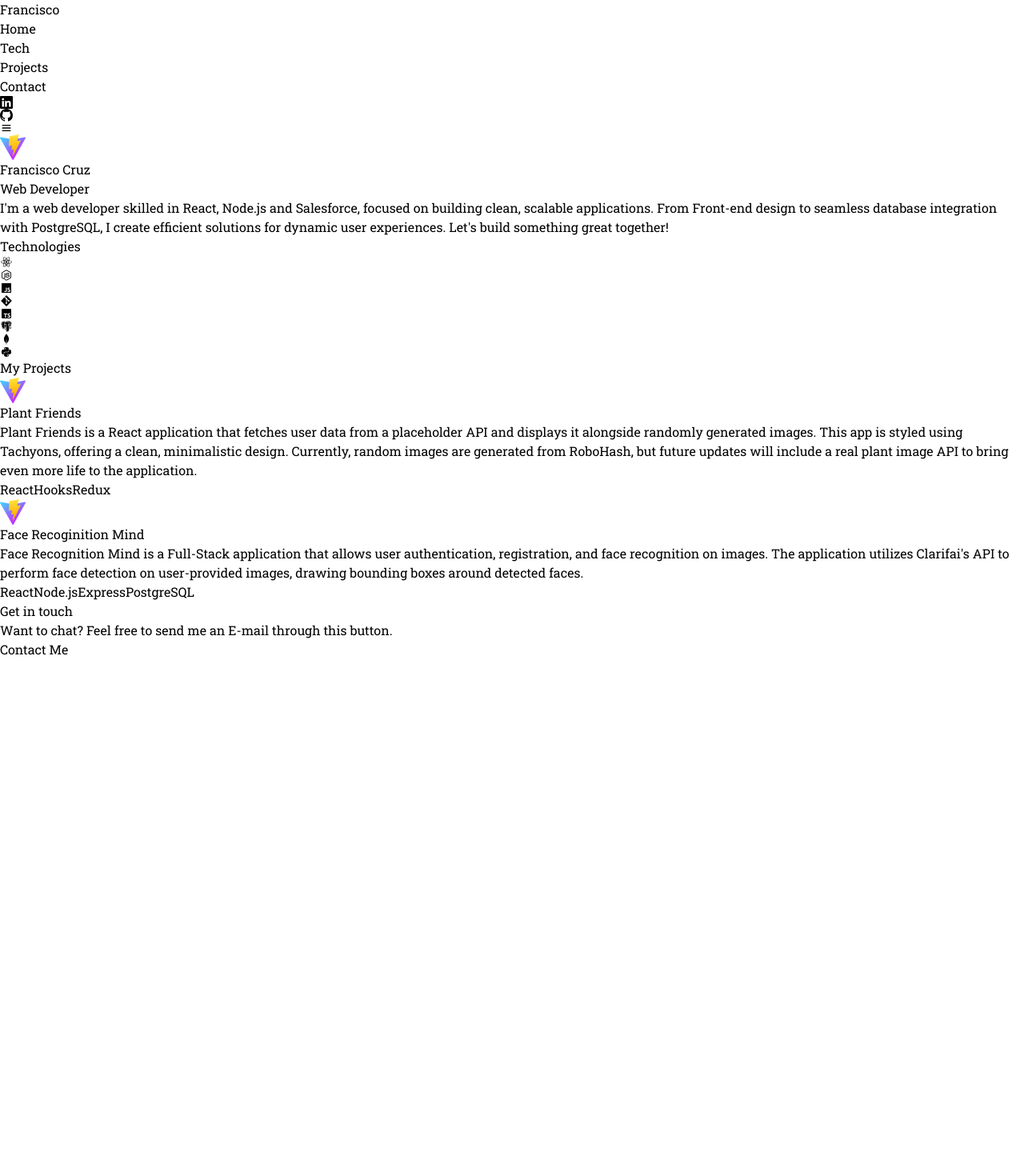
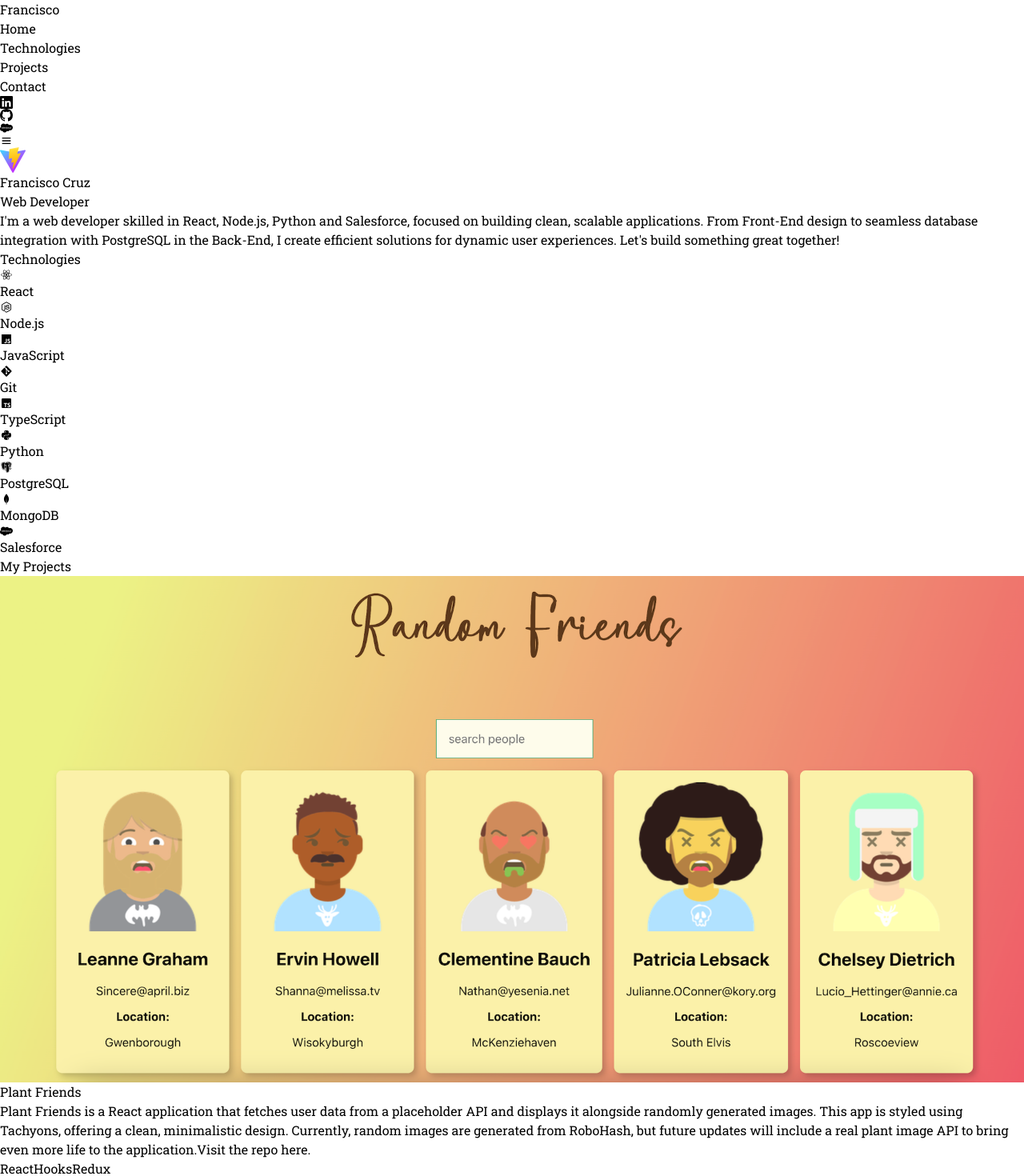
Before and after one commit to fran14cruz/fran-portfolio, a React (Vite) app: page / in a window 1280 px wide. Shown: the top 1470 px of the page at 80% size. Before the commit the page ends 824 px from the top, so only its background shows below. Built offline with nearby package versions, Linux system fonts and the light colour scheme; a web font is replaced by a local one.

Commit message:
Update styling colors and links

```diff
--- a/src/App.jsx
+++ b/src/App.jsx
@@ -14,6 +14,11 @@ function App() {
       <Tech />
       <Projects />
       <Contact />
+      <footer className="bottom-0 left-0 w-full text-center pb-4 pt-28">
+        <p className="text-xs text-gray-500 md:text-sm">
+          Made with ❤️ by Francisco
+        </p>
+      </footer>
     </main>
   </>)
 }
--- a/src/components/Home.jsx
+++ b/src/components/Home.jsx
@@ -23,14 +23,14 @@ const Home = () => {
         transition={{duration: 0.8, delay: 0.2}}
         className='flex max-w-[600px] flex-col items-center justify-center
         gap-3 text-center'>
-          <h1 className='bg-gradient-to-r from-blue-500 to-pink-500 bg-clip-text
-          text-transparent text-5xl font-light md:text-7xl'>Francisco Cruz</h1>
-          <h3 className='bg-gradient-to-r from-pink-500 to-blue-500 bg-clip-text
+          <h1 className='bg-gradient-to-r from-cyan-700 to-yellow-400 bg-clip-text
+          text-transparent text-5xl font-light md:text-6xl'>Francisco Cruz</h1>
+          <h3 className='bg-gradient-to-r from-yellow-400 to-cyan-700 bg-clip-text
           text-transparent text-2xl md:text-3xl'>Web Developer</h3>
           <p className='md:text-base text-pretty text-sm text-gray-400'>
-            I&apos;m a web developer skilled in React, Node.js and Salesforce, focused on
-            building clean, scalable applications. From Front-end design to seamless
-            database integration with PostgreSQL, I create efficient solutions for
+            I&apos;m a web developer skilled in React, Node.js, Python and Salesforce,
+            focused on building clean, scalable applications. From Front-End design to seamless
+            database integration with PostgreSQL in the Back-End, I create efficient solutions for
             dynamic user experiences. Let&apos;s build something great together!
           </p>
         </motion.div>
--- a/src/components/Navbar.jsx
+++ b/src/components/Navbar.jsx
@@ -1,6 +1,7 @@
 import { useState } from "react";
 import { BiMenu, BiX } from "react-icons/bi";
 import { BsGithub, BsLinkedin } from "react-icons/bs";
+import { FaSalesforce } from "react-icons/fa";
 
 const Navbar = () => {
   const [isOpen, setIsOpen] = useState(false);
@@ -12,7 +13,7 @@ const Navbar = () => {
   return (
     <nav className="fixed top-0 z-10 flex w-full items-center justify-between border-b
     boder-b-gray-700 bg-black/70 px-16 py-6 text-white backdrop-blur-md md:justify-evenly">
-      <a href="#home" className="bg-gradient-to-r from-blue-500 to-pink-500 bg-clip-text
+      <a href="#home" className="bg-gradient-to-r from-cyan-700 to-yellow-400 bg-clip-text
       text-transparent opacity-80 text-2xl font-semibold transition-all duration-300
       hover:opacity-100">Francisco</a>
 
@@ -23,7 +24,7 @@ const Navbar = () => {
         </a>
         <a href="#tech" className="cursor-pointer opacity-70
         transition-all duration-300 hover:opacity-100">
-          <li>Tech</li>
+          <li>Technologies</li>
         </a>
         <a href="#projects" className="cursor-pointer opacity-70
         transition-all duration-300 hover:opacity-100">
@@ -35,13 +36,23 @@ const Navbar = () => {
         </a>
       </ul>
       <ul className="hidden md:flex gap-5">
-        <li className="cursor-pointer text-xl opacity-70 transition-all
-        duration-300 hover:text-purple-500 hover:opacity-100">
-          <BsLinkedin />
+        <li className="text-xl opacity-70 transition-all
+        duration-300 hover:text-[#9cae02] hover:opacity-100">
+          <a href="https://www.linkedin.com/in/fran14cruz" target="_blank">
+            <BsLinkedin />
+          </a>
         </li>
-        <li className="cursor-pointer text-xl opacity-70 transition-all
-        duration-300 hover:text-purple-500 hover:opacity-100">
-          <BsGithub />
+        <li className="text-xl opacity-70 transition-all
+        duration-300 hover:text-[#9cae02] hover:opacity-100">
+          <a href="https://www.github.com/fran14cruz" target="_blank">
+            <BsGithub />
+          </a>
+        </li>
+        <li className="text-2xl opacity-70 transition-all
+        duration-300 hover:text-[#9cae02] hover:opacity-100">
+          <a href="https://www.salesforce.com/trailblazer/fran14a" target="_blank">
+            <FaSalesforce />
+          </a>
         </li>
       </ul>
 
@@ -76,14 +87,24 @@ const Navbar = () => {
             </a>
           </ul>
           <ul className="flex flex-wrap gap-5">
-            <li className="cursor-pointer text-xl opacity-70 transition-all
-            duration-300 hover:text-purple-500 hover:opacity-100">
-              <BsLinkedin />
+            <li className="text-xl opacity-70 transition-all
+            duration-300 hover:text-[#9cae02] hover:opacity-100">
+              <a href="https://www.linkedin.com/in/fran14cruz" target="_blank">
+                <BsLinkedin />
+              </a>
             </li>
-            <li className="cursor-pointer text-xl opacity-70 transition-all
-            duration-300 hover:text-purple-500 hover:opacity-100">
-              <BsGithub />
+            <li className="text-xl opacity-70 transition-all
+            duration-300 hover:text-[#9cae02] hover:opacity-100">
+              <a href="https://www.github.com/fran14cruz" target="_blank">
+                <BsGithub />
+              </a>
             </li>
+            <li className="text-2xl opacity-70 transition-all
+            duration-300 hover:text-[#9cae02] hover:opacity-100">
+              <a href="https://www.salesforce.com/trailblazer/fran14a" target="_blank">
+                <FaSalesforce />
+              </a>
+          </li>
           </ul>
 
         </div>
--- a/src/components/ProjectCard.jsx
+++ b/src/components/ProjectCard.jsx
@@ -4,17 +4,24 @@ const ProjectCard = ({ project }) => {
   return (
     <ScrollReveal>
     <div className="flex flex-col items-center gap-8 md:flex-row md:gap-24">
-      <img src={project.image} alt="" className="w-2/5 cursor-pointer rounded-2xl
-      transition-all duration-300 hover:scale-105 md:w-[300px]"/>
+      <img src={project.image} alt={project.title} className="w-full cursor-pointer rounded-lg
+      transition-all duration-300 hover:scale-105 md:w-[400px]"/>
       <div className="flex flex-col gap-5">
         <div className="flex flex-col gap-3">
-          <a className="text-xl font-semibold" href={project.url}>{project.title}</a>
-          <p className="text-gray-400">{project.description}</p>
-          {/* <div className="text-gray-400">{project.repository}</div> */}
+          <a className="text-xl font-semibold transition-all duration-300
+            hover:-translate-y-2 hover:shadow-xl underline underline-offset-4"
+            href={project.url} target="_blank">{project.title}
+          </a>
+          <p className="text-gray-400">{project.description}
+            Visit the repo&nbsp;
+            <a className="text-white underline underline-offset-2"
+              href={project.repo}
+              target="_blank">here</a>.
+          </p>
           <div className="flex flex-wrap gap-5">
             {
               project.technologies.map((tech, index) => (
-                <span key={index} className="rounded-lg bg-black p-3">
+                <span key={index} className="rounded-lg bg-gray-700/75 p-3">
                   {tech}
                 </span>
               ))
--- a/src/components/Projects.jsx
+++ b/src/components/Projects.jsx
@@ -1,22 +1,23 @@
 import ProjectCard from './ProjectCard';
 import ScrollReveal from './ScrollReveal';
-import vite from '/vite.svg';
+import facerecognition from '/face-recognition.png';
+import randomfriends from '/random-friends.png';
 
 const projectsData = [
   {
-    image: vite,
+    image: randomfriends,
     title: "Plant Friends",
     description: "Plant Friends is a React application that fetches user data from a placeholder API and displays it alongside randomly generated images. This app is styled using Tachyons, offering a clean, minimalistic design. Currently, random images are generated from RoboHash, but future updates will include a real plant image API to bring even more life to the application.",
     technologies: ["React", "Hooks", "Redux"],
-    repository: "https://github.com/fran14cruz/plant-friends",
+    repo: "https://github.com/fran14cruz/plant-friends",
     url: "https://plant-friends.vercel.app/"
   },
   {
-    image: vite,
+    image: facerecognition,
     title: "Face Recoginition Mind",
     description: "Face Recognition Mind is a Full-Stack application that allows user authentication, registration, and face recognition on images. The application utilizes Clarifai's API to perform face detection on user-provided images, drawing bounding boxes around detected faces.",
     technologies: ["React", "Node.js", "Express", "PostgreSQL"],
-    repository: "https://github.com/fran14cruz/face-recognition-mind",
+    repo: "https://github.com/fran14cruz/face-recognition-mind",
     url: "https://face-recognition-mind.vercel.app/"
   }
 ]
@@ -26,7 +27,7 @@ const Projects = () => {
     <div id="projects" className='flex min-h-screen w-full flex-col items-center
     justify-center gap-16 p-4 md:px-14 md:py-24 md:gap-32'>
       <ScrollReveal>
-        <h1 className='text-4xl font-light text-white md:text-6xl'>
+        <h1 className='text-4xl font-light text-white md:text-5xl'>
           My Projects
         </h1>
       </ScrollReveal>
--- a/src/components/Tech.jsx
+++ b/src/components/Tech.jsx
@@ -1,5 +1,9 @@
-import { BiLogoGit, BiLogoJavascript, BiLogoMongodb, BiLogoNodejs, BiLogoPostgresql, BiLogoPython, BiLogoReact, BiLogoTypescript } from "react-icons/bi";
+import { BiLogoGit, BiLogoJavascript,
+  BiLogoMongodb, BiLogoNodejs, BiLogoPostgresql,
+  BiLogoPython, BiLogoReact, BiLogoTypescript
+} from "react-icons/bi";
 import { motion } from "motion/react";
+import { FaSalesforce } from "react-icons/fa";
 
 const Tech = () => {
   const variants = {
@@ -15,7 +19,7 @@ const Tech = () => {
         initial="hidden"
         whileInView="visible"
         transition={{duration: 0.5}}
-        className="text-4xl font-light text-white md:text-6xl">
+        className="text-4xl font-light text-white md:text-5xl">
         Technologies
       </motion.h1>
 
@@ -27,9 +31,12 @@ const Tech = () => {
           whileInView="visible"
           transition={{duration: 0.5}}
         >
+          <div className="text-white text-center">
             <BiLogoReact className="cursor-pointer text-[80px] text-sky-400
             transition-all duration-300 hover:-translate-y-5 sm:text-[60px]
-          md:text-[80px]"/>
+            md:text-[80px]"/>React
+          </div>
+
         </motion.div>
 
         <motion.div
@@ -38,9 +45,11 @@ const Tech = () => {
           whileInView="visible"
           transition={{duration: 0.5}}
         >
+          <div className="text-white text-center">
             <BiLogoNodejs className="cursor-pointer text-[80px] text-green-400
             transition-all duration-300 hover:-translate-y-5 sm:text-[60px]
-          md:text-[80px]"/>
+            md:text-[80px]"/>Node.js
+          </div>
         </motion.div>
 
         <motion.div
@@ -49,9 +58,11 @@ const Tech = () => {
           whileInView="visible"
           transition={{duration: 0.5}}
         >
+          <div className="text-white text-center">
             <BiLogoJavascript className="cursor-pointer text-[80px] text-yellow-400
             transition-all duration-300 hover:-translate-y-5 sm:text-[60px]
-          md:text-[80px]"/>
+            md:text-[80px]"/>JavaScript
+          </div>
         </motion.div>
 
         <motion.div
@@ -60,9 +71,11 @@ const Tech = () => {
           whileInView="visible"
           transition={{duration: 0.5}}
         >
+          <div className="text-white text-center">
             <BiLogoGit className="cursor-pointer text-[80px] text-orange-400
             transition-all duration-300 hover:-translate-y-5 sm:text-[60px]
-          md:text-[80px]"/>
+            md:text-[80px]"/>Git
+          </div>
         </motion.div>
 
         <motion.div
@@ -71,9 +84,11 @@ const Tech = () => {
           whileInView="visible"
           transition={{duration: 0.5}}
         >
+          <div className="text-white text-center">
             <BiLogoTypescript className="cursor-pointer text-[80px] text-blue-500
             transition-all duration-300 hover:-translate-y-5 sm:text-[60px]
-          md:text-[80px]"/>
+            md:text-[80px]"/>TypeScript
+          </div>
         </motion.div>
 
         <motion.div
@@ -82,9 +97,11 @@ const Tech = () => {
           whileInView="visible"
           transition={{duration: 0.5}}
         >
-          <BiLogoPostgresql className="cursor-pointer text-[80px] text-blue-600
+          <div className="text-white text-center">
+            <BiLogoPython className="cursor-pointer text-[80px] text-blue-400
             transition-all duration-300 hover:-translate-y-5 sm:text-[60px]
-          md:text-[80px]"/>
+            md:text-[80px]"/>Python
+          </div>
         </motion.div>
 
         <motion.div
@@ -93,9 +110,11 @@ const Tech = () => {
           whileInView="visible"
           transition={{duration: 0.5}}
         >
-          <BiLogoMongodb className="cursor-pointer text-[80px] text-green-600
+          <div className="text-white text-center">
+            <BiLogoPostgresql className="cursor-pointer text-[80px] text-blue-600
             transition-all duration-300 hover:-translate-y-5 sm:text-[60px]
-          md:text-[80px]"/>
+            md:text-[80px]"/>PostgreSQL
+          </div>
         </motion.div>
 
         <motion.div
@@ -104,9 +123,24 @@ const Tech = () => {
           whileInView="visible"
           transition={{duration: 0.5}}
         >
-          <BiLogoPython className="cursor-pointer text-[80px] text-blue-400
+          <div className="text-white text-center">
+            <BiLogoMongodb className="cursor-pointer text-[80px] text-green-600
             transition-all duration-300 hover:-translate-y-5 sm:text-[60px]
-          md:text-[80px]"/>
+            md:text-[80px]"/>MongoDB
+          </div>
+        </motion.div>
+
+        <motion.div
+          variants={variants}
+          initial="hidden"
+          whileInView="visible"
+          transition={{duration: 0.5}}
+        >
+          <div className="text-white text-center">
+            <FaSalesforce className="cursor-pointer text-[80px] text-sky-500
+            transition-all duration-300 hover:-translate-y-5 sm:text-[60px]
+            md:text-[80px]"/>Salesforce
+          </div>
         </motion.div>
       </div>
     </div>
```
Also changed, not shown: src/components/Contact.jsx (+5 -5 lines), public/face-recognition.png (added), public/random-friends.png (added). Lines whose indentation alone changed are shown as unchanged.
